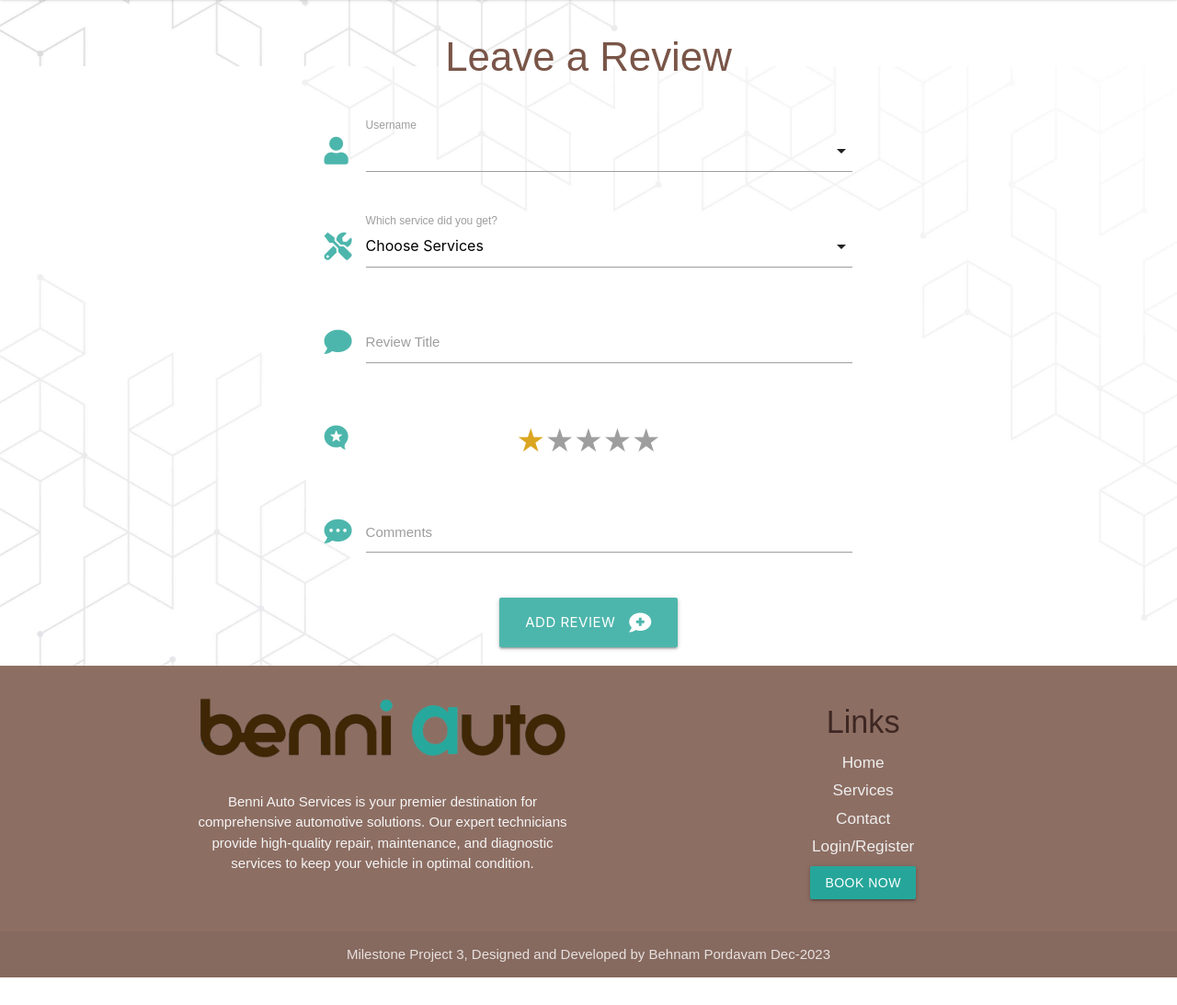
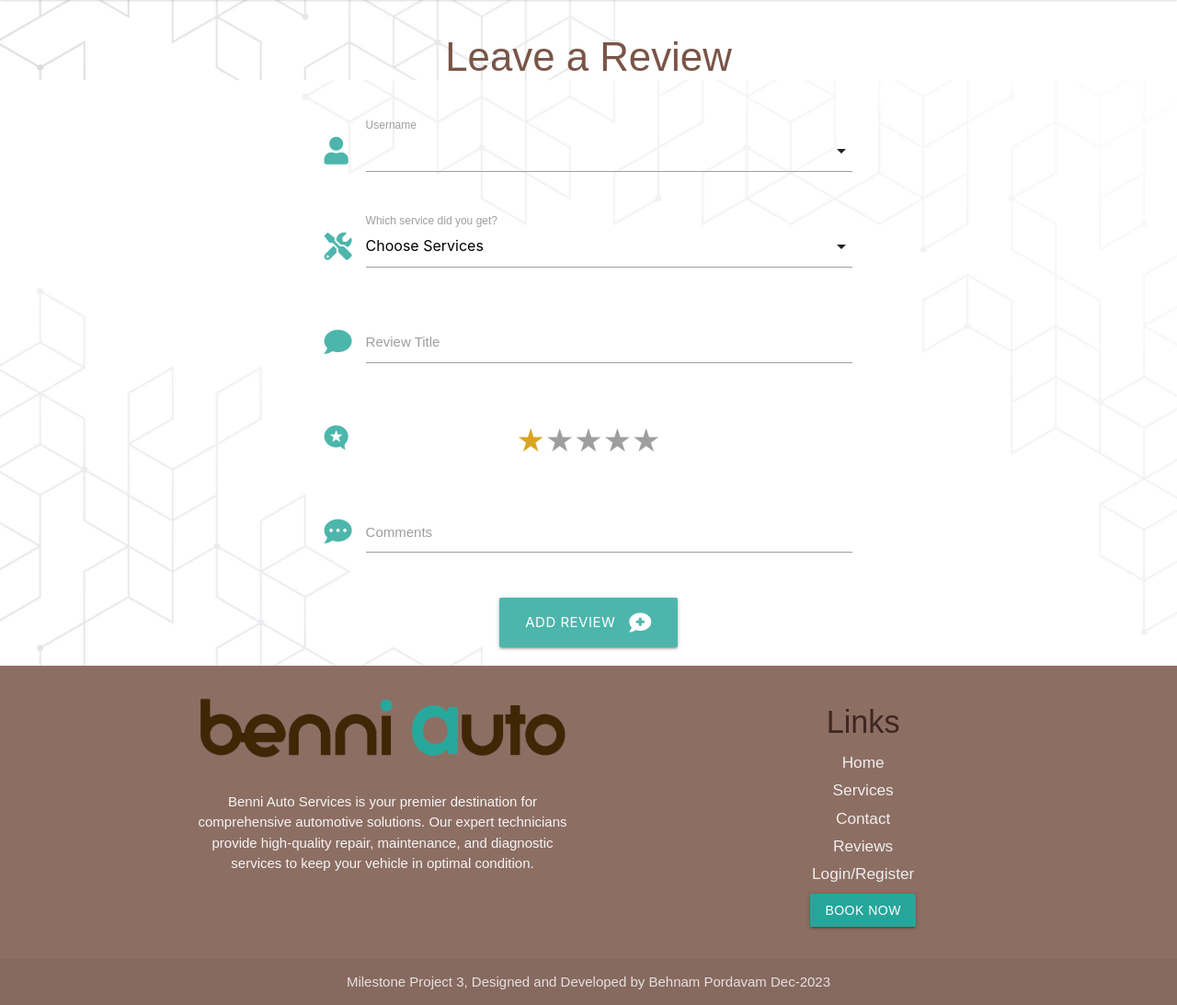
Before and after one commit to BENNI-GITHUB/project-03-Benni-Auto, a Flask app: page /add_review in a window 1280 px wide. Shown: the part 66-1159 px from the top of the page at 92% size. Before the commit the page ends 1129 px from the top, so only its background shows below. Run offline with Flask 2, Linux system fonts and the light colour scheme; data that the repository does not hold is empty; some web fonts are replaced.

Commit message:
add images for testing.md and add reviews link to the footer

```diff
--- a/benniauto/templates/base.html
+++ b/benniauto/templates/base.html
@@ -99,6 +99,9 @@
             <li><a href="{{ url_for('home') }}#contact" class="grey-text text-lighten-3">
                 <h6>Contact</h6>
               </a></li>
+            <li><a href="{{ url_for('reviews') }}" class="grey-text text-lighten-3">
+                <h6>Reviews</h6>
+              </a></li>
             {% if session['user_login'] %}
             <li><a href="{{ url_for('logout') }}" class="grey-text text-lighten-3">
                 <h6>Log out</h6>
```
Also changed, not shown: documentation/Testing/testing-02-a.png, documentation/Testing/testing-07-a.png (added), documentation/Testing/testing-07-b.png (added), documentation/Testing/testing-08.png (added), documentation/Testing/testing-09.png (added), documentation/Testing/testing-10-1.png (added), documentation/Testing/testing-10-2.png (added), documentation/Testing/testing-10-3.png (added), documentation/Testing/testing-10-a.png (added), documentation/Testing/testing-10-b.png (added), documentation/Testing/testing-12.png (added), documentation/Testing/testing-13.png (added), documentation/Testing/testing-14-a.png (added), documentation/Testing/testing-14.png (added).
